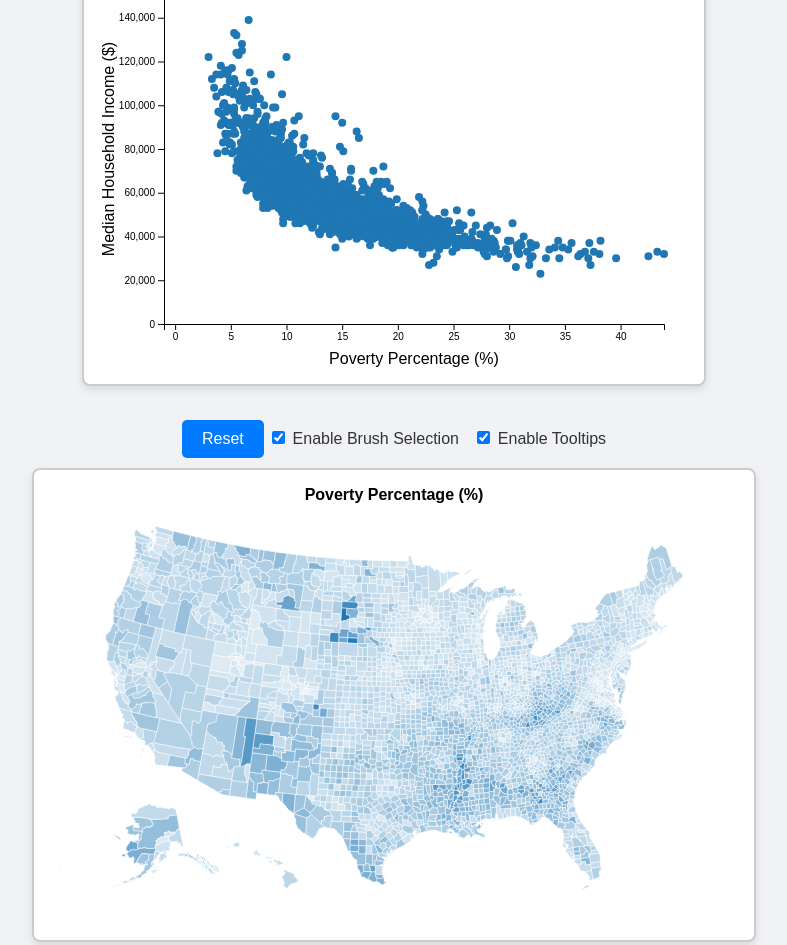
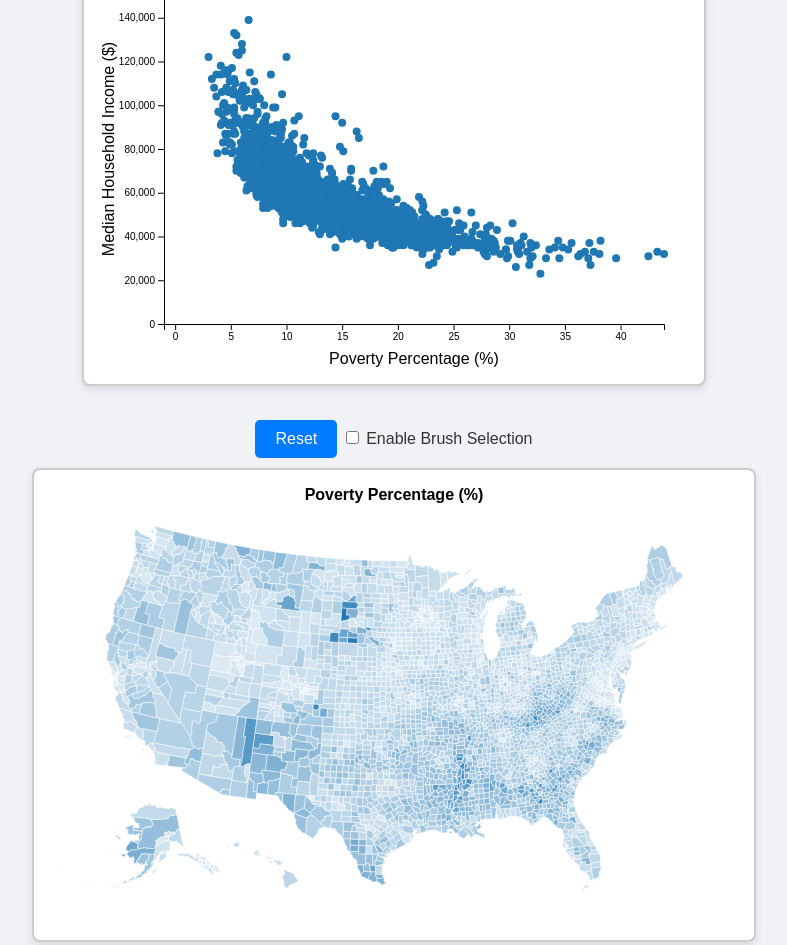
Before and after one commit to ajaykumar1250/VIDProjectOneRedesign, a plain HTML site: page index.html in a window 1280 px wide. Shown: the part 846-1791 px from the top of the page, without its empty margins (246-1033 px from the left). Drawn offline with nearby package versions, Linux system fonts and the light colour scheme; animation ran at ten frames a second.

Commit message:
updated the brush selection checkbox and fixed snake case text ( previosly )

```diff
--- a/index.html
+++ b/index.html
@@ -42,9 +42,7 @@
 
     <button id="reset-button">Reset</button>
 
-    <label><input type="checkbox" id="brush-toggle" checked> Enable Brush Selection</label>
-    <label><input type="checkbox" id="tooltip-toggle" checked> Enable Tooltips</label>
-
+    <label><input type="checkbox" id="brush-toggle" > Enable Brush Selection</label>
 
     <!-- Choropleth map container -->
     <div id="choropleth-map-container">
--- a/script.js
+++ b/script.js
@@ -6,7 +6,7 @@ d3.csv("national_health_data_2024.csv").then(function(data) {
     let currentMapAttribute = "poverty_perc";
     let selectedCounties = new Set();
 
-    let brushEnabled = true;
+    let brushEnabled = false;
     let tooltipEnabled = true;
 
     data = data.map(d => {
```
